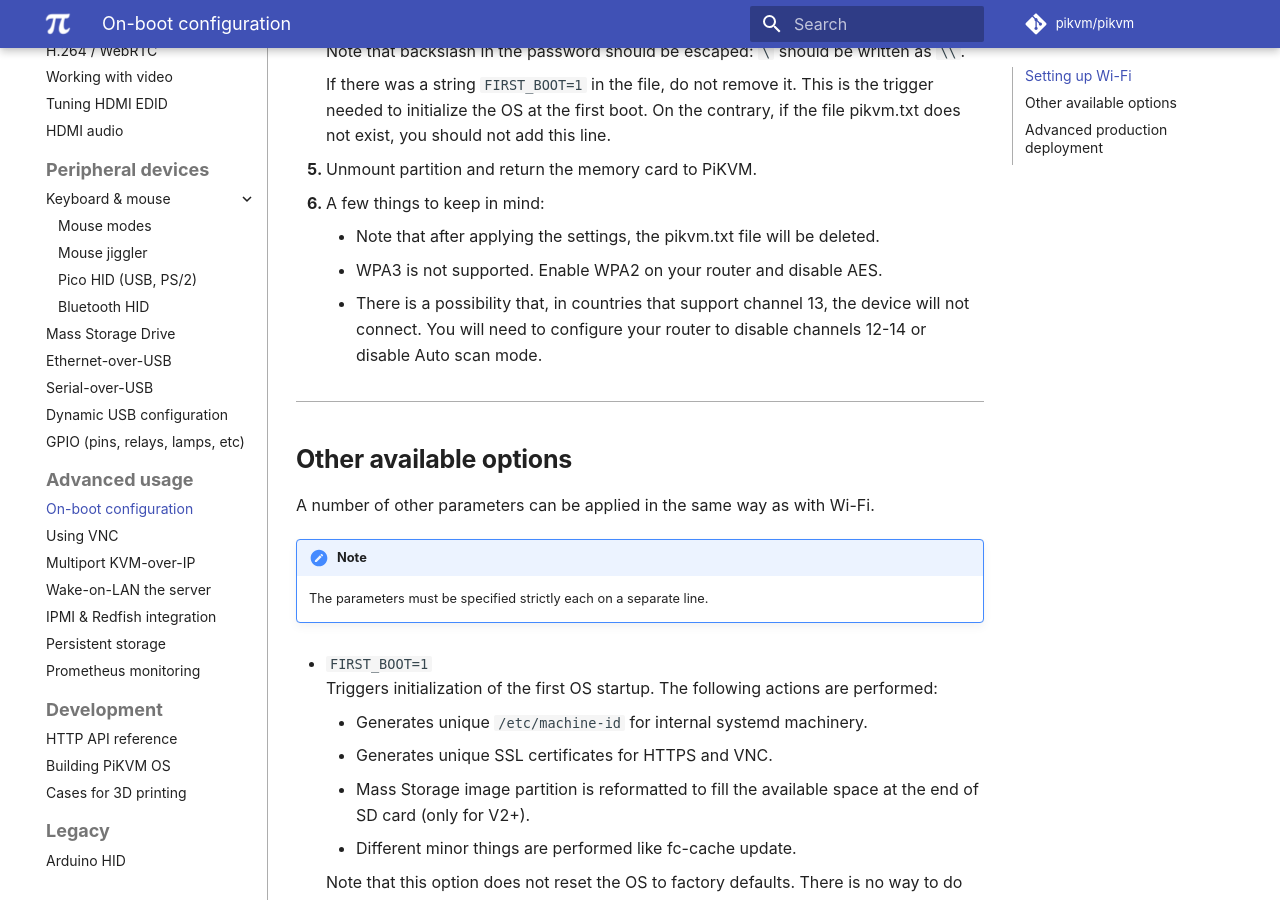
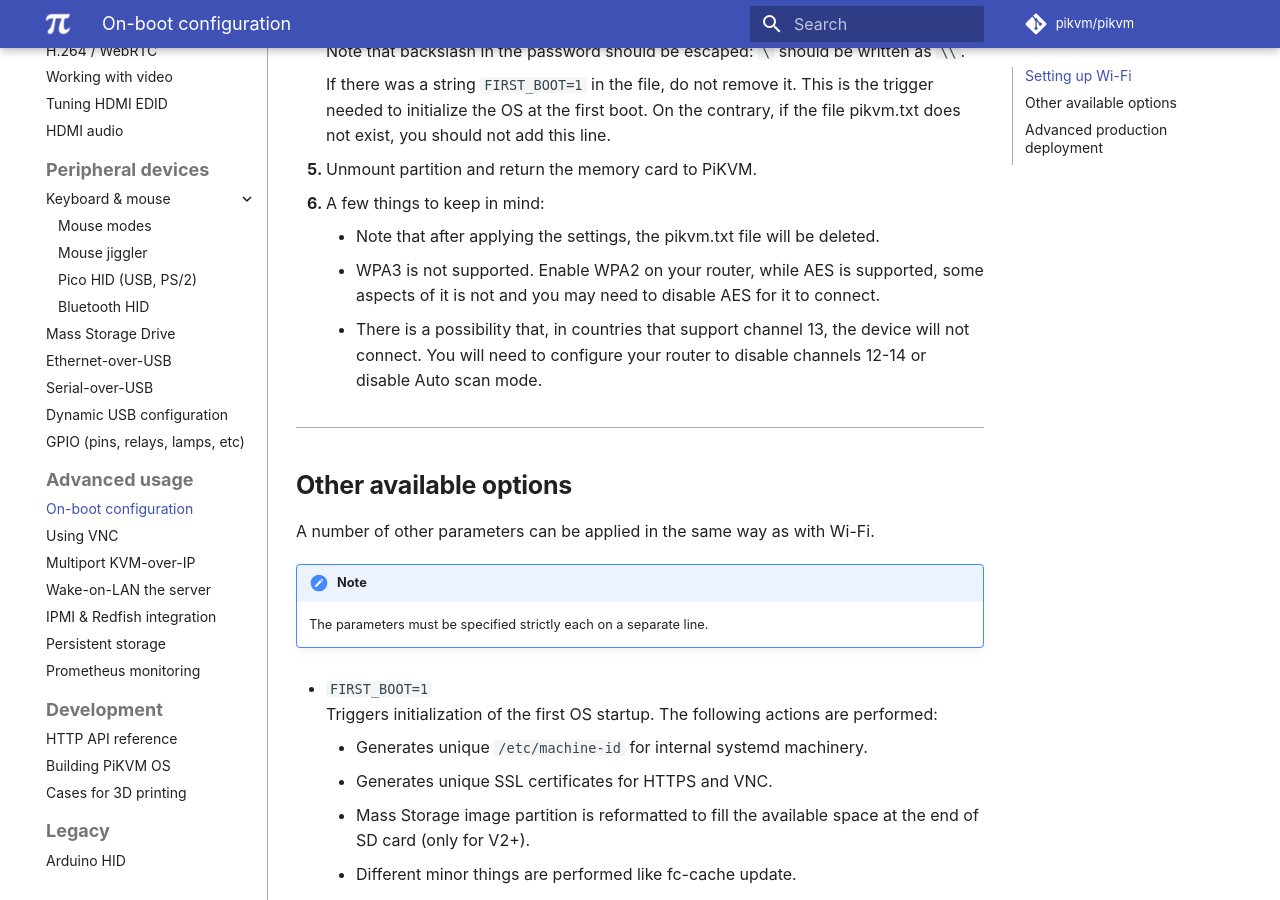
Before and after one commit to pikvm/pikvm, an MkDocs documentation site: the page built from docs/on_boot_config.md, in a window 1280 px wide and 900 px high, scrolled down 890 px. Built offline with MkDocs 1.6.1 and Material for MkDocs 9.7.7, drawn with Linux system fonts in a browser that asks for light colours; some web fonts are replaced; comment, search, counter and statistics services are not loaded.

Commit message:
Update on_boot_config.md (#1256)
AES is supported, some aspects of it are not, added verbiage for clarity.

```diff
--- a/docs/on_boot_config.md
+++ b/docs/on_boot_config.md
@@ -41,7 +41,7 @@
 
 6. A few things to keep in mind:
     * Note that after applying the settings, the pikvm.txt file will be deleted.
-    * WPA3 is not supported. Enable WPA2 on your router and disable AES.
+    * WPA3 is not supported. Enable WPA2 on your router, while AES is supported, some aspects of it is not and you may need to disable AES for it to connect.
     * There is a possibility that, in countries that support channel 13, the device will not connect.
         You will need to configure your router to disable channels 12-14 or disable Auto scan mode.
 
```
